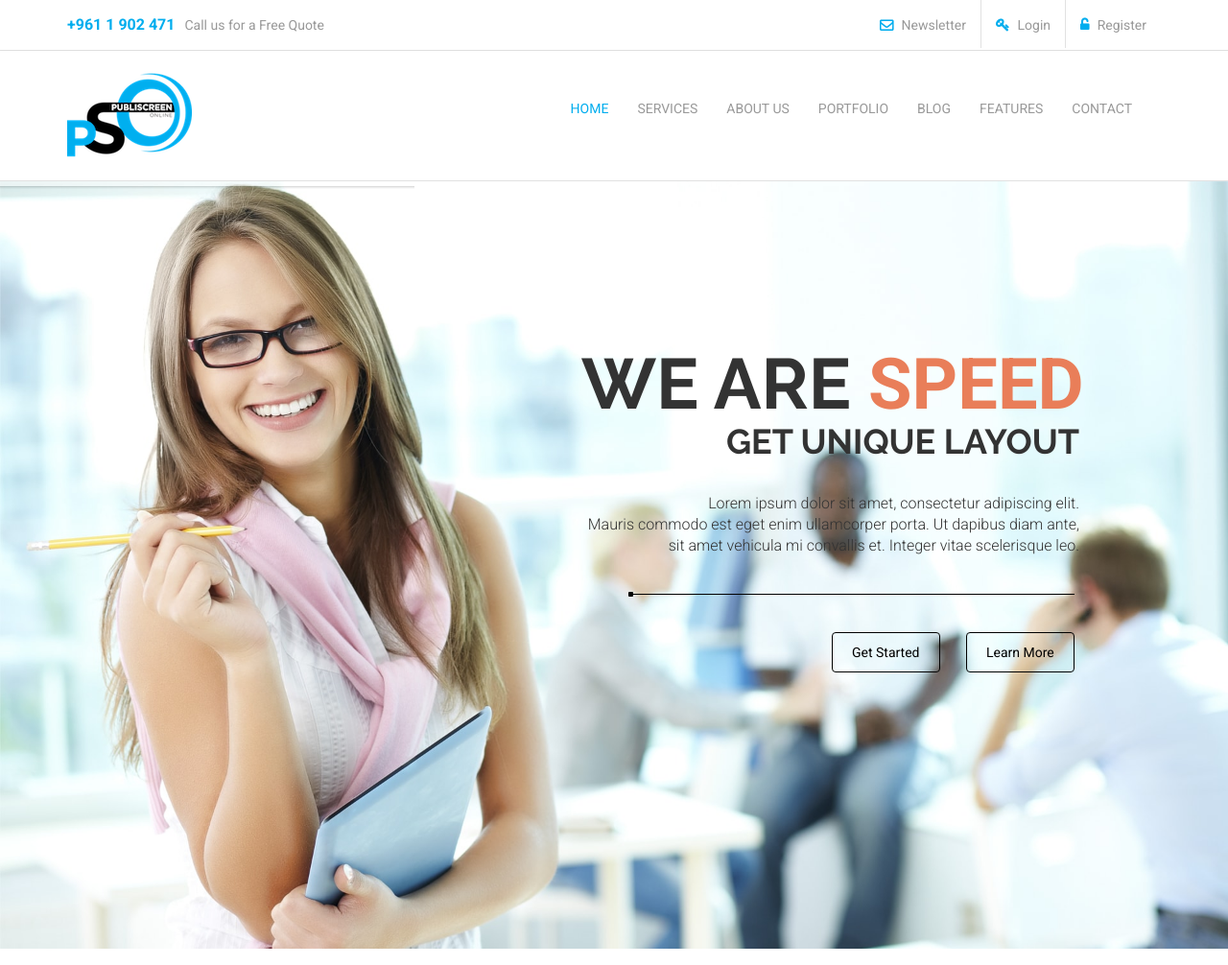
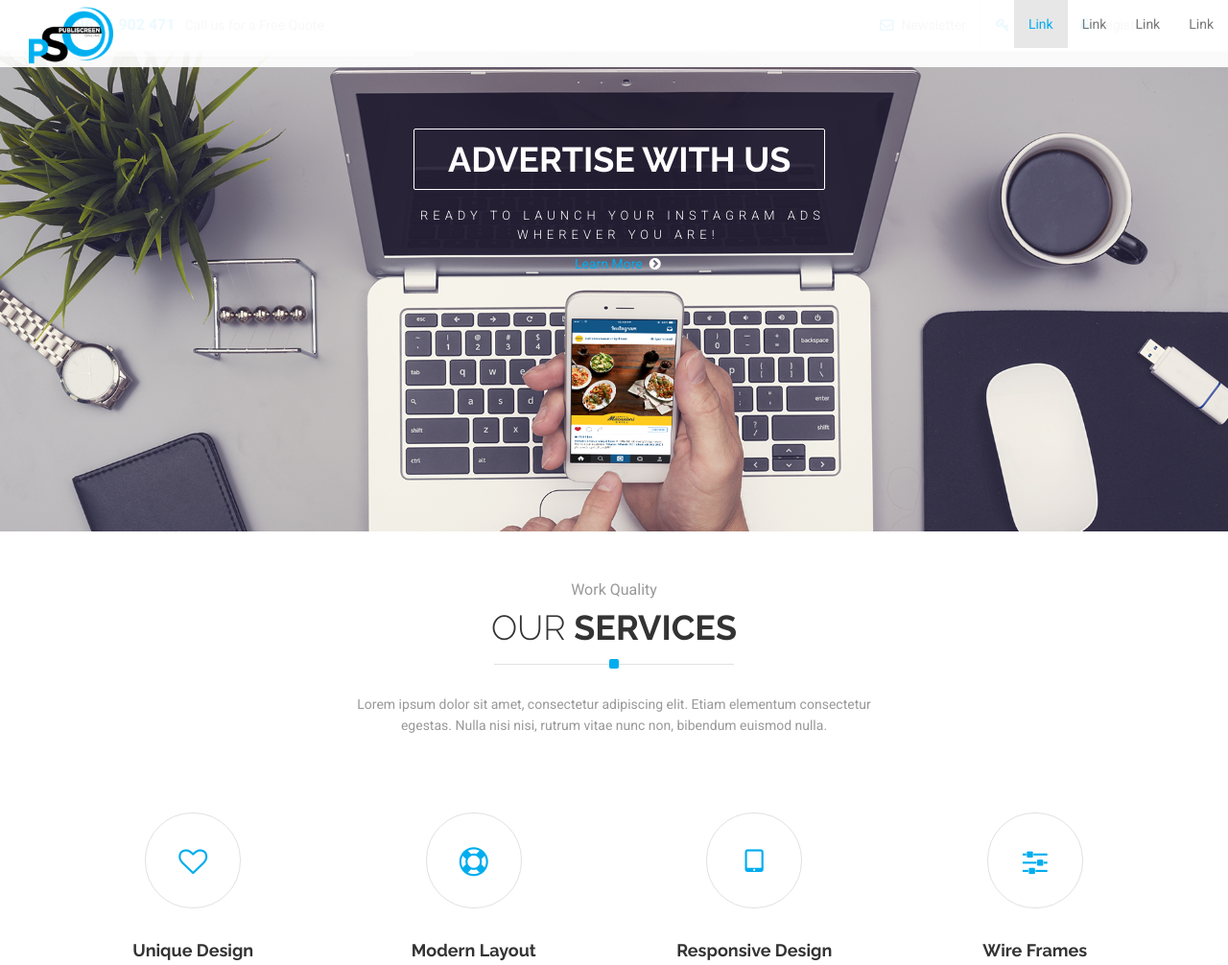
Before and after one commit to aliihaidar/pso, a PHP site: page /pso/ in a window 1280 px wide. Shown: the top 1006 px of the page at 96% size. Run offline with PHP 8.4, Linux system fonts and the light colour scheme; some libraries are stand-ins or nearby versions.

Commit message:
design-updates

```diff
--- a/header.php
+++ b/header.php
@@ -1,57 +1,42 @@
 <div id="header-wrapper">
-    <!-- #top-bar start -->
     <div id="top-bar">
-        <!-- .container start -->
         <div class="container">
             <ul class="contact-info">
                 <li><span class="phone">+961 1 902 471</span></li>
                 <li><span class="phone-text">Call us for a Free Quote</span></li>
-            </ul><!-- .contact-info end -->
+            </ul>
             <ul class="top-links">
                 <li><i class="fa fa-envelope-o"></i> <a href="#" class="newsletter">Newsletter</a></li>
                 <li><i class="fa fa-key"></i> <a href="#" class="login">Login</a></li>
                 <li><i class="fa fa-unlock-alt"></i> <a href="#" class="register">Register</a></li>
-            </ul><!-- .links end -->
-        </div><!-- .container end -->
-    </div><!-- #top-bar end -->
-
-    <!-- #header start -->
+            </ul>
+        </div>
+    </div>
     <header id="header">
-        <!-- .container start -->
         <div class="container">
-            <!-- .navbar start -->
-            <nav class="navbar yamm navbar-default" role="navigation">
-                <!-- .container start -->
-                <div class="container">
-                    <!-- .navbar-header start -->
+            <nav class="navbar navbar-default navbar-fixed-top" style="height:70px !important;background-color: rgba(255,255,255,0.93) !important">
+                <div class="container-fluid">
                     <div class="navbar-header">
-                        <!-- #logo start -->
-                        <div id="logo" style="margin-top: 5px">
-                            <a href="index-2.php">
-                                <img src="img/logo.png" style="width: 130px !important; height: 130px !important;" alt="publiscreen online pso"/>
-                            </a>
-                        </div><!-- #logo end -->
-                        <button type="button" class="navbar-toggle collapsed" data-toggle="collapse" data-target="#navbar" aria-expanded="false" aria-controls="navbar">
+                        <button type="button" class="navbar-toggle collapsed" data-toggle="collapse" data-target="#bs-example-navbar-collapse-1" aria-expanded="false">
                             <span class="sr-only">Toggle navigation</span>
-                            <i class="fa fa-bars fa-2x"></i>
+                            <span class="icon-bar"></span>
+                            <span class="icon-bar"></span>
+                            <span class="icon-bar"></span>
                         </button>
-                    </div><!-- .navbar-header end -->
-                    <!-- #navbar start -->
-                    <div id="navbar" class="navbar-collapse collapse">
-                        <ul class="nav navbar-nav">
-                            <li class="<?= (($page=='home')?'active':'') ?>"><a href="index.php">Home</a></li>
-                            <li class="<?= (($page=='services')?'active':'') ?>"><a href="services.php" class="navbar-toggle">Services</a></li>
-                            <li class="<?= (($page=='about')?'active':'') ?>"><a href="about.php" class="navbar-toggle">About Us</a></li>
-                            <li class="<?= (($page=='portfolio')?'active':'') ?>"><a href="portfolio.php">Portfolio</a></li>
-                            <li class="<?= (($page=='blog')?'active':'') ?>"><a href="#">Blog</a></li>
-                            <li class="<?= (($page=='features')?'active':'') ?>"><a href="#">Features</a></li>
-                            <li class="<?= (($page=='contact')?'active':'') ?>"><a href="contact.php">Contact</a></li>
+                        <a class="navbar-brand" href="#"><img class="main-logo" src="img/logo.png"></a>
+                    </div>
+                    <div class="collapse navbar-collapse" id="bs-example-navbar-collapse-1">
+                        <ul class="nav navbar-nav navbar-right">
+                            <li class="active"><a href="#">Link</a></li>
+                            <li><a href="#">Link</a></li>
+                            <li><a href="#">Link</a></li>
+                            <li><a href="#">Link</a></li>
                         </ul>
-                    </div><!-- #navbar end -->
-                </div><!-- .container start -->
-            </nav><!-- .navbar end -->
-        </div><!-- .container end -->
-    </header><!-- #header end -->
+                    </div>
+                </div>
+            </nav>
+        </div>
+    </header>
 </div>
 
 <style>
@@ -59,4 +44,9 @@
 {
     color: #00ADEE !important;
 }
+.main-logo
+{
+    height: 88px;
+    margin-top: -20px;
+}
 </style>
--- a/index.php
+++ b/index.php
@@ -55,97 +55,67 @@
                 <li data-transition="slideleft" data-slotamount="7" data-masterspeed="700">
 
                     <!-- LAYER NR. 1 -->
-                    <div class="tp-caption lfr start"
+                    <div class="tp-caption lfb start"
                     data-x="right"
-                    data-hoffset="-150"
-                    data-y="200"
+                    data-hoffset="-420"
+                    data-y="80"
                     data-speed="800"
                     data-start="750"
                     data-easing="Power4.easeOut"
                     data-endspeed="300"
                     data-endeasing="Power1.easeIn"
                     data-captionhidden="off"
-                    style='font-family: "Raleway"; font-size: 74px; font-weight: 700; color: #333333;'
-                    >WE ARE <span style="color: #e97e59;">SPEED</span>
+                    style='font-family: "Raleway"; font-size: 36px; font-weight: 700; color: #fff; border: 1px solid #fff; padding:20px 35px;-webkit-border-radius: 2px;-moz-border-radius: 2px;border-radius: 2px;'
+                    >ADVERTISE WITH US
                 </div>
 
                 <!-- LAYER NR. 2 -->
-                <div class="tp-caption lfr start"
+                <div class="tp-caption lfb start"
                 data-x="right"
-                data-hoffset="-155"
-                data-y="260"
+                data-hoffset="-420"
+                data-y="160"
                 data-speed="800"
-                data-start="1050"
+                data-start="950"
                 data-easing="Power4.easeOut"
                 data-endspeed="300"
                 data-endeasing="Power1.easeIn"
                 data-captionhidden="off"
-                style='font-family: "Raleway"; font-size: 36px; font-weight: 700; color: #333333;'
-                >GET UNIQUE LAYOUT
+                style='font-family: "Roboto"; font-size: 13px; font-weight: 300; color: #fff; letter-spacing: 5px;'
+                >READY TO LAUNCH YOUR INSTAGRAM ADS
             </div>
 
-            <!-- LAYER NR. 3 -->
-            <div class="tp-caption lfr start"
+            <!-- LAYER NR. 2 -->
+            <div class="tp-caption lfb start"
             data-x="right"
-            data-hoffset="-155"
-            data-y="325"
+            data-hoffset="-530"
+            data-y="180"
             data-speed="800"
-            data-start="1250"
+            data-start="1050"
             data-easing="Power4.easeOut"
             data-endspeed="300"
             data-endeasing="Power1.easeIn"
             data-captionhidden="off"
-            style='font-family: "Roboto"; font-size: 16px; font-weight: 300; color: #333333;text-align: right; width: 520px;'
-            >Lorem ipsum dolor sit amet, consectetur adipiscing elit. <br/> Mauris commodo est eget enim ullamcorper porta. Ut dapibus diam ante,<br/> sit amet vehicula mi convallis et. Integer vitae scelerisque leo.
+            style='font-family: "Roboto"; font-size: 13px; font-weight: 300; color: #fff; letter-spacing: 5px;'
+            >WHEREVER YOU ARE!
         </div>
 
-        <!-- LAYER NR. 4 -->
-        <div class="tp-caption lfr start"
+        <!-- LAYER NR. 3 -->
+        <div class="tp-caption lfb start"
         data-x="right"
-        data-hoffset="-160"
-        data-y="400"
+        data-hoffset="-570"
+        data-y="200"
         data-speed="800"
-        data-start="1450"
+        data-start="1150"
         data-easing="Power4.easeOut"
         data-endspeed="300"
         data-endeasing="Power1.easeIn"
         data-captionhidden="off"
         style='font-family: "Raleway"; font-size: 36px; font-weight: 700; color: #333333;'
-        ><div class="small-divider black" style="width:465px;"></div>
+        ><a href="#" class="btn banner-btn">Learn More&nbsp;&nbsp;<i class="fa fa-chevron-circle-right" style="color: #fff !important"></i></a>
     </div>
 
-    <!-- LAYER NR. 5 -->
-    <div class="tp-caption lfr start"
-    data-x="right"
-    data-hoffset="-300"
-    data-y="470"
-    data-speed="800"
-    data-start="1650"
-    data-easing="Power4.easeOut"
-    data-endspeed="300"
-    data-endeasing="Power1.easeIn"
-    data-captionhidden="off"
-    style='font-family: "Raleway"; font-size: 36px; font-weight: 700; color: #333333;'
-    ><a href="#" class="btn btn-transparent-black btn-active-default">Get Started</a>
-</div>
-
-<!-- LAYER NR. 5 -->
-<div class="tp-caption lfr start"
-data-x="right"
-data-hoffset="-160"
-data-y="470"
-data-speed="800"
-data-start="1850"
-data-easing="Power4.easeOut"
-data-endspeed="300"
-data-endeasing="Power1.easeIn"
-data-captionhidden="off"
-style='font-family: "Raleway"; font-size: 36px; font-weight: 700; color: #333333;'
-><a href="#" class="btn btn-transparent-black btn-active-default">Learn More</a>
-</div>
-
-<!-- MAIN IMAGE -->
-<img src="img/slider_01.jpg"  alt="slidebg1" data-lazyload="img/slider_01.jpg" data-bgposition="center top" data-bgfit="cover" data-bgrepeat="no-repeat">
+    <!-- MAIN IMAGE -->
+    <img src="img/slider_01.png"  alt="slidebg1" data-lazyload="img/slider_01.png" data-bgposition="center top" data-bgfit="cover" data-bgrepeat="no-repeat">
 </li>
 <li data-transition="slideleft" data-slotamount="7" data-masterspeed="700">
 
@@ -195,7 +165,7 @@
 </div>
 
 <!-- MAIN IMAGE -->
-<img src="img/slider_03.jpg"  alt="slidebg3" data-lazyload="img/slider_03.jpg" data-bgposition="center bottom" data-bgfit="normal" data-bgrepeat="no-repeat">
+<img src="img/slider_01.png"  alt="slidebg3" data-lazyload="img/slider_01.png" data-bgposition="center bottom" data-bgfit="normal" data-bgrepeat="no-repeat">
 </li>
 </ul>
 <div class="tp-bannertimer"></div>  </div>
@@ -544,4 +514,17 @@
                 <script src="js/script.js"></script><!-- Last file with all custom scripts -->
             </body>
 
+            <style type="text/css">
+
+            .banner-btn
+            {
+                color: #00ADEE !important;
+            }
+            .banner-btn:hover
+            {
+                color: #fff !important;
+            }
+
+            </style>
+
             </html>
```
Also changed, not shown: original-menu.php (added, +62 -0 lines), img/slider_01.png (added), img/slider_02.png (added), js/script.js.
